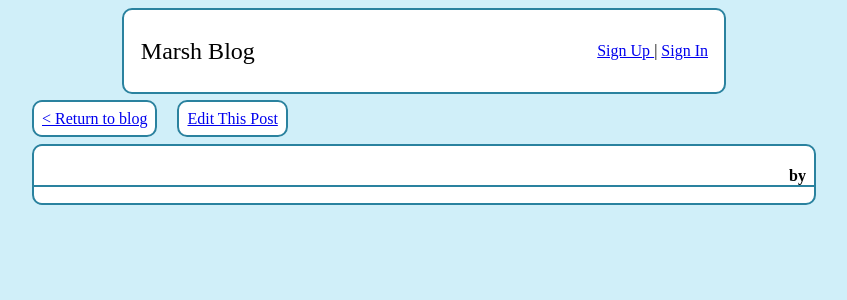
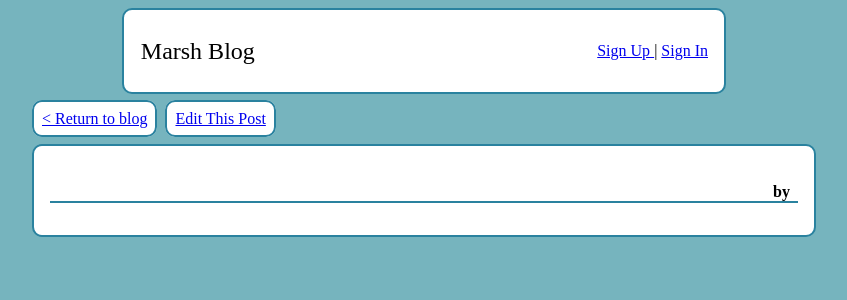
Before and after one commit to Minimalistic/Udacity-Multi-User-Blog, a Python web app: template templates/post.html in a window 1280 px wide. Shown: the top 300 px of the page, without its empty margins (216-1063 px from the left). Run offline with Jinja, Linux system fonts and the light colour scheme; the template is opened without the code that fills it, so the values that code supplies are empty.

Commit message:
Created a unified css style panel

```diff
--- a/main.py
+++ b/main.py
@@ -294,7 +294,7 @@ class LogoutHandler(BlogHandler):
     def get(self):
         if self.isLogged():
             self.response.headers.add_header("Set-Cookie", "username=; Path=/")
-            self.redirect("/signup")
+            self.render("success.html", message="Logged out successfully.")
         else:
             self.render("error.html",
                 error="Can't logout when not logged in.")
--- a/static/main.css
+++ b/static/main.css
@@ -6,7 +6,7 @@ body {
     margin: 0 auto;
     padding-left:1em;
     padding-right:1em;
-    background-color:#D0EFF9;
+    background-color:#76B4BE;
 }
 
 .main-project-bar {
@@ -42,7 +42,7 @@ body {
 .toolbox a {
     border-radius: 10px 10px 10px 10px;
     border: #2A829F 2px solid;
-    margin-right:1em;
+    margin-right:.25em;
     background-color:white;
     padding:.5em;
 }
@@ -57,12 +57,16 @@ body {
     color:red;
 }
 
-.article {
+.panel-style {
     max-width: 800px;
     background-color: white;
     margin:.5em;
     border-radius: 10px 10px 10px 10px;
     border: #2A829F 2px solid;
+}
+
+.panel-style {
+    padding:1em;
 }
 
 .login-area {
--- a/templates/blog.html
+++ b/templates/blog.html
@@ -8,7 +8,7 @@
 			</div>
 		{% endif %}
 	{% for article in articles %}
-		<div class="article">
+		<div class="panel-style">
 			<div class="article-heading">
 				<div class="article-title">
 					<a href={{ "/posts/" ~ article.key().id() }}>
--- a/templates/login.html
+++ b/templates/login.html
@@ -1,5 +1,6 @@
 {% extends "base.html" %}
 {% block content %}
+<div class="panel-style">
 	<h2>
 		Sign In Form
 	</h2>
@@ -14,4 +15,6 @@
 	<div class="error">
 		{{ error }}
 	</div>
+	</form>
+</div>
 {% endblock %}
--- a/templates/post.html
+++ b/templates/post.html
@@ -1,8 +1,6 @@
 {% extends "base.html" %}
 
 {% block content %}
-
-
 
   <div class="toolbox">
 
@@ -13,7 +11,7 @@
     {% endif %}
 
   </div>
-  <div class="article">
+  <div class="panel-style">
     <div class="article-heading">
 
       <div class="article-title">
--- a/templates/signup.html
+++ b/templates/signup.html
@@ -1,5 +1,6 @@
 {% extends "base.html" %}
 {% block content %}
+<div class="panel-style">
 <h2>Sign Up Form</h2>
 <form method="post">
 
@@ -17,4 +18,5 @@
 	<br>
 	<button type="submit">Submit</button>
 </form>
+</div>
 {% endblock %}
--- a/templates/welcome.html
+++ b/templates/welcome.html
@@ -2,9 +2,10 @@
 
 {% block content %}
 
-
+<div class="panel-style">
 <h1>Welcome, {{ username }}!</h1>
 <br>
 <h3><a href="/">Go to blog</a></h3>
+</div>
 
 {% endblock %}
```
Also changed, not shown: templates/front.html (deleted, +0 -13 lines), templates/success.html (+2 -8 lines).
